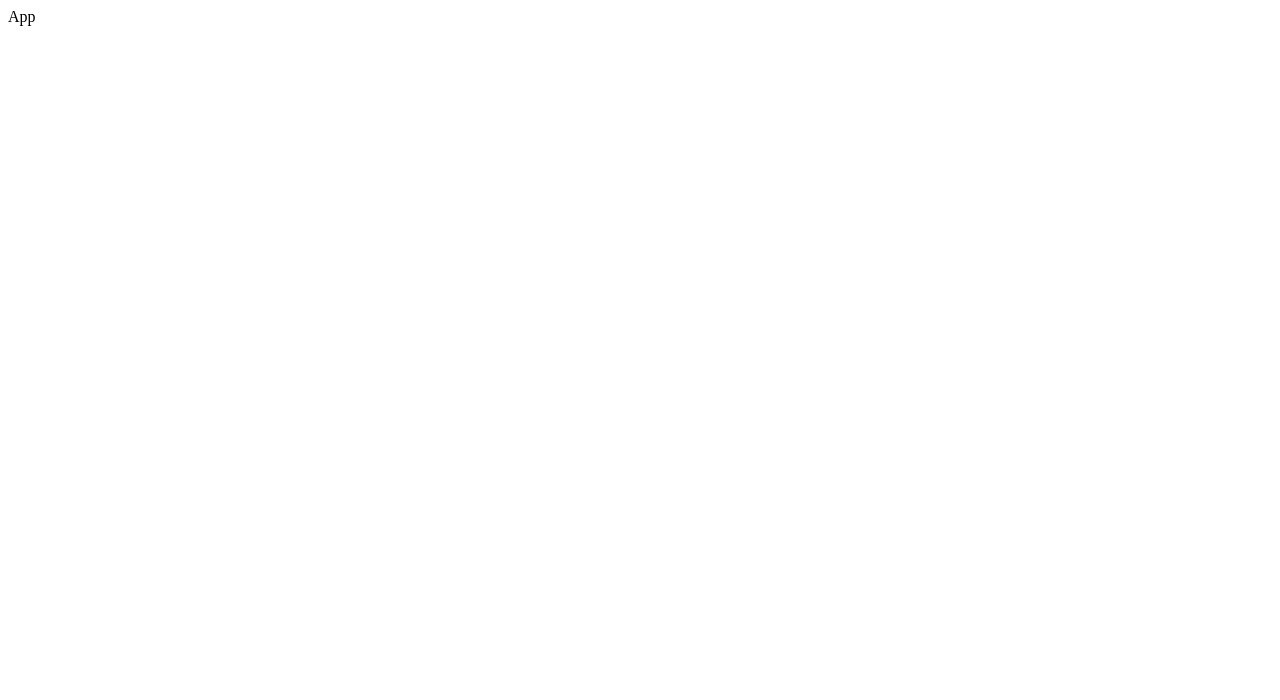
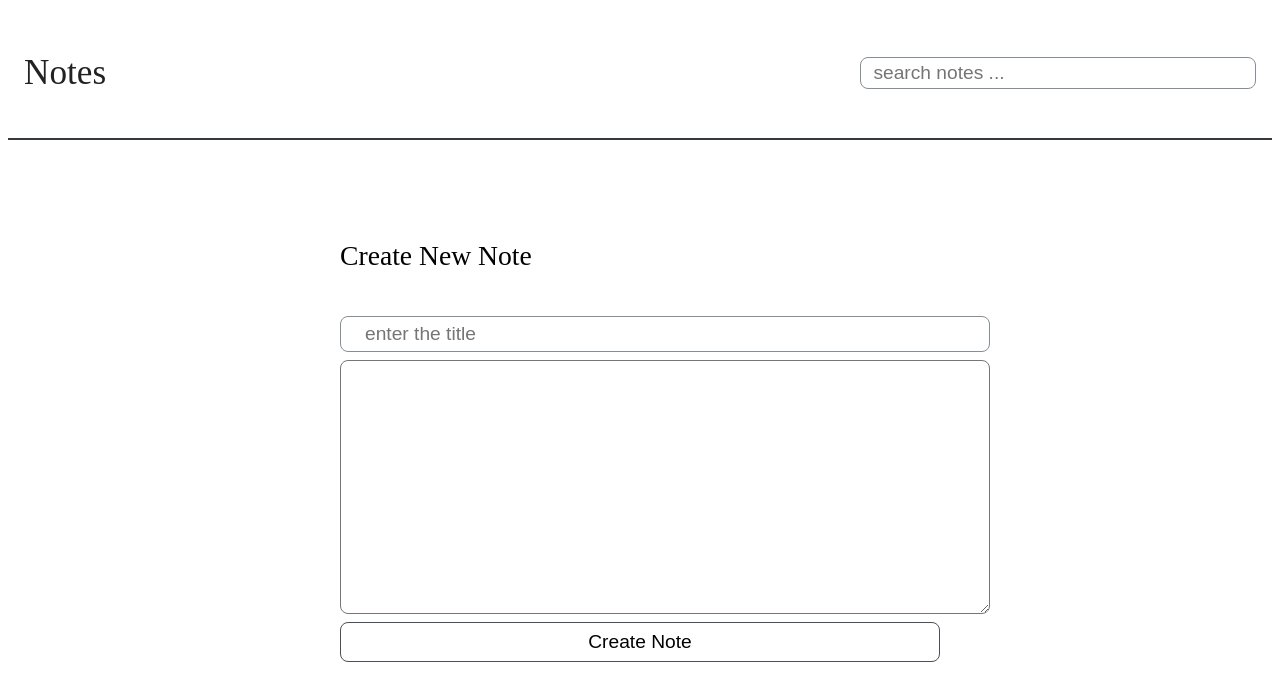
Before and after one commit to jaenudincollege/project, a React (Vite) app in the folder personal-note/: page / in a window 1280 px wide. Shown: the top 700 px of the page. Built offline with nearby package versions, Linux system fonts and the light colour scheme; the HTML template or start-up script is replaced by a standard one.

Commit message:
feat: add state and logic to handle adding notes in App component

```diff
--- a/personal-note/src/App.jsx
+++ b/personal-note/src/App.jsx
@@ -1,5 +1,22 @@
+import { useState } from "react";
+import CreateNote from "./components/CreateNote";
+import Header from "./components/Header";
+
 function App() {
-  return <div>App</div>;
+  const [notes, setNotes] = useState([]);
+
+  function handleAddNote(newNotes) {
+    setNotes((notes) => [...notes, newNotes]);
+  }
+
+  console.log(notes)
+
+  return (
+    <div>
+      <Header />
+      <CreateNote onAddNote={handleAddNote} />
+    </div>
+  );
 }
 
 export default App;
--- a/personal-note/src/components/CreateNote.jsx
+++ b/personal-note/src/components/CreateNote.jsx
@@ -3,7 +3,7 @@ import Input from "./Input";
 import "../styles/createnote.css";
 import { useState } from "react";
 
-function CreateNote() {
+function CreateNote({ onAddNote }) {
   const [title, setTitle] = useState("");
   const [note, setNote] = useState("");
 
@@ -15,12 +15,17 @@ function CreateNote() {
     archived: false,
   };
 
-  console.log(newNotes)
+  console.log(newNotes);
 
   function handleSubmit(e) {
     e.preventDefault();
 
     if (!title || !note) return;
+
+    onAddNote(newNotes);
+
+    setTitle("");
+    setNote("");
   }
 
   return (
```
